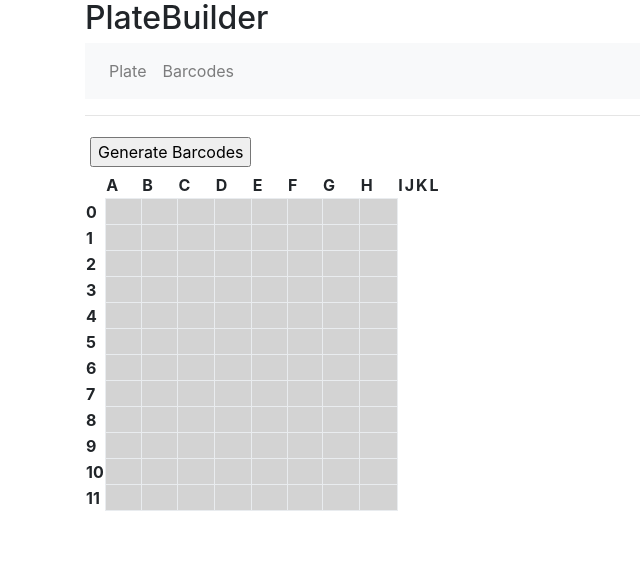
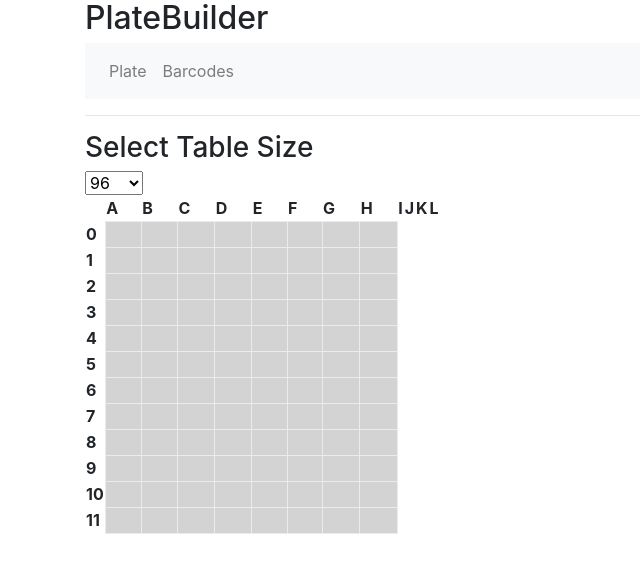
Before and after one commit to MrPinkPigg/capstoneProject, a React (Create React App) app in the folder plate_builder/: page /plate in a window 1280 px wide. Shown: the top 572 px of the page, without its empty margins (0-640 px from the left). Built offline with nearby package versions, Linux system fonts and the light colour scheme.

Commit message:
updating tablesize

```diff
--- a/plate_builder/src/App.js
+++ b/plate_builder/src/App.js
@@ -5,7 +5,8 @@ import Plate from './components/Plate';
 import Barcodes from './components/Barcodes';
 import logo from './logo.svg';
 import './App.css';
-
+var row;
+var col;
 class App extends Component{
   render() {
     return (
--- a/plate_builder/src/components/Plate.js
+++ b/plate_builder/src/components/Plate.js
@@ -19,7 +19,14 @@ const Plate = (props) => {
     console.log(colsArr)
     return(
         <div>
-            <button id='' onClick={generateBarcodes}>Generate Barcodes</button>
+            <div>
+                <h3>Select Table Size</h3>
+            <select id='tablesize'>
+                <option>96</option>
+                <option>384</option>
+                <option>1538</option>
+            </select>
+            </div>
             <div id='barcodes' class='compoundsDiv hide'>
             </div>
             <div id='popup' class='hide'>
@@ -79,6 +86,10 @@ const newTable = () => {
     table.innerHTML = generateTable(rows, cols);
 }
 */
+export const tableSize = () => {
+    var size = document.getElementById('tablesize')
+    console.log(size.value)
+}
 export const generateBarcodes = () => {
     const barcodesDiv = document.getElementById("barcodes");
     barcodesDiv.classList.remove("hide");
@@ -115,6 +126,7 @@ function returnValues() {
     compounds.push(concentration, volume)
     var cellValue = document.getElementById(currentCell)
     cellValue.title = compounds;
+    cellValue.style.backgroundColor = '#0000FF'
     console.log(cellValue)
     return false;
   }
```
